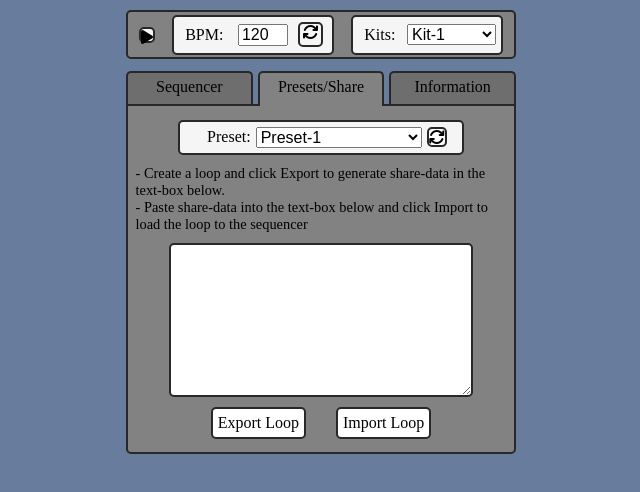
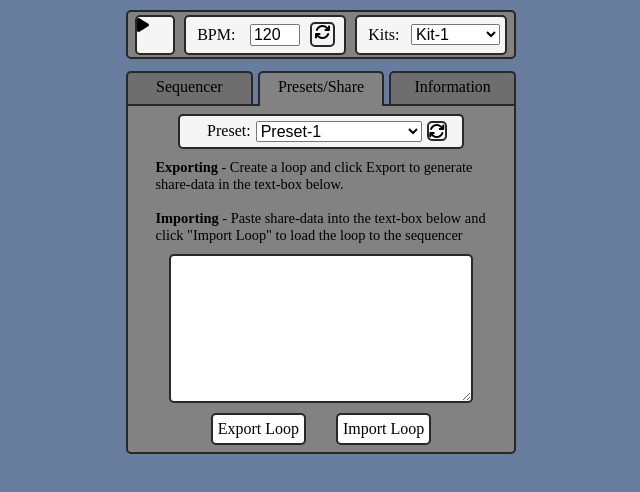
Before and after one commit to adampgiles/CI_PP2_BM, a plain HTML site: page index.html in a window 1280 px wide. Both pictures are taken after a click on the element "Presets/Share". Shown: the whole page, without its empty margins (319-959 px from the left). Drawn offline with Linux system fonts and the light colour scheme; no server answers.

Commit message:
style: updated share window paragraph content and padding

```diff
--- a/assets/css/style.css
+++ b/assets/css/style.css
@@ -46,7 +46,7 @@ body{
 
 /* Playback Block */
 .input-playback{
-  max-width: 40px;
+  width: 40px;
   aspect-ratio: 1 / 1;
 }
 .input-playback div{
@@ -287,7 +287,7 @@ body{
   padding: 10%;
 }
 .share-window p{
-  padding: 5px;
+  padding: 5px 25px 5px 25px;
   font-size: 90%;
 }
 .input-share-data{
@@ -296,6 +296,7 @@ body{
   background-color: white;
   border: 2px solid rgb(40, 40, 40);;
   border-radius: 5px;
+  padding: 2.5px;
 }
 .share-input-block{
   width: 100%;
--- a/index.html
+++ b/index.html
@@ -204,7 +204,7 @@
           <i class="fa-solid fa-arrows-rotate"></i>
         </div>
       </div>
-        <p> - Create a loop and click Export to generate share-data in the text-box below.<br>- Paste share-data into the text-box below and click Import to load the loop to the sequencer</p>
+        <p> <strong>Exporting</strong> - Create a loop and click Export to generate share-data in the text-box below.<br><br><strong>Importing</strong> - Paste share-data into the text-box below and click "Import Loop" to load the loop to the sequencer</p>
         <textarea id="input-share-data"  class="input-share-data" name="loop-data" id="loop-data" cols="30" rows="10"></textarea>
       <div class="share-input-block">
         <div id="input-export" class="input-export">Export Loop</div>
```
